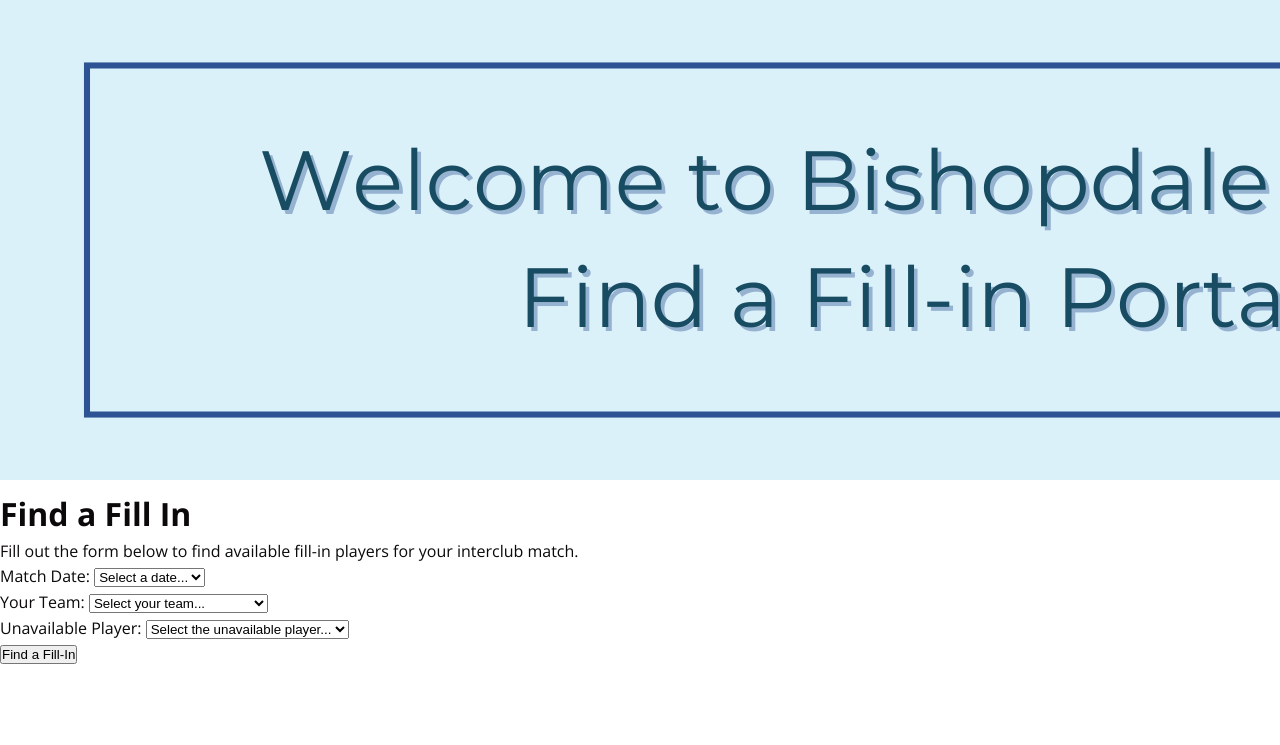
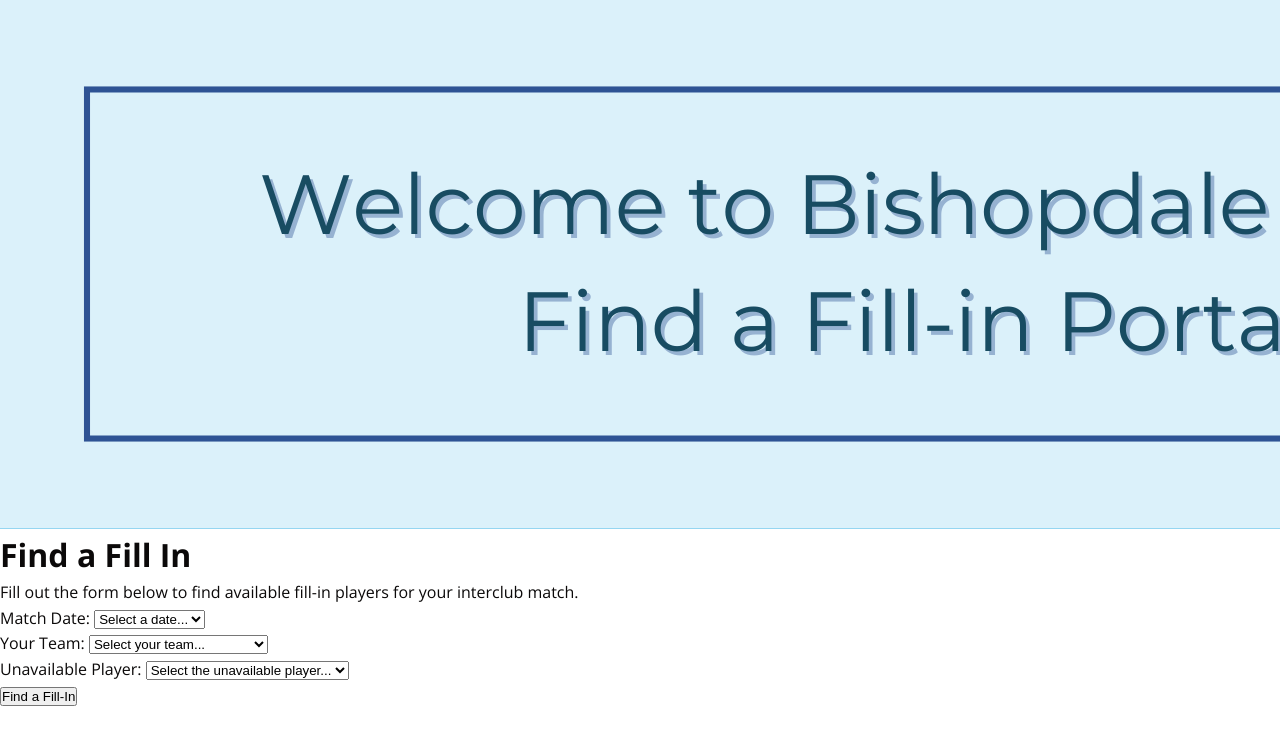
Before and after one commit to JWilliams-08/12DTP-Project, a Flask app: page / in a window 1280 px wide; the page is wider, and only the part inside the window is pictured. Shown: the top 745 px of that part. Run offline with Flask 3, Linux system fonts and the light colour scheme; data comes from the database, SQL or seed files in the repository.

Commit message:
completed cleaup of all html and designs for global html completed, some heading styles done

```diff
--- a/static/css/style.css
+++ b/static/css/style.css
@@ -18,3 +18,15 @@ body {
     "main"
     "footer";
 }
+
+/* Header Styles */
+header{
+    grid-area: header;
+    background: #dbf1fa;
+    border-bottom: 1px solid #95d6f1;
+    padding: 1.5rem 0;
+    display: flex;
+    flex-direction: column;
+    align-items: center;
+    justify-content: center;
+}
--- a/templates/500.html
+++ b/templates/500.html
@@ -5,10 +5,13 @@
     <meta name="viewport" content="width=device-width, initial-scale=1.0">
     <title>500 - Internal Server Error</title>
     <link rel="stylesheet" href="/static/css/style.css">
+    <link href="https://fonts.googleapis.com/css2?family=Montserrat:ital,wght@0,100..900;1,100..900&family=Open+Sans:ital,wght@0,300..800;1,300..800&display=swap" rel="stylesheet">
 </head>
 <body>
     <div class="container error-page">
         <h1>500 - Internal Server Error</h1>
+        <p>Oops! Something went wrong on our end.</p>
+        <a href="/"><button>Return Home</button></a>
     </div>
 </body>
 </html>
--- a/templates/home.html
+++ b/templates/home.html
@@ -12,6 +12,7 @@
     </div>
 
     <form action="/results" method="POST" class="fill-in-form">
+        <div class="form-fields">
             <div class="form-group">
                 <label for="date">Match Date:</label>
                 <select id="date" name="date" required>
@@ -41,6 +42,7 @@
                     {% endfor %}
                 </select>
             </div>
+        </div>
 
         <div class="form-actions">
             <button type="submit">Find a Fill-In</button>
```
Also changed, not shown: templates/404.html (+7 -1 lines), templates/results.html (+12 -1 lines). Lines whose indentation alone changed are shown as unchanged.
